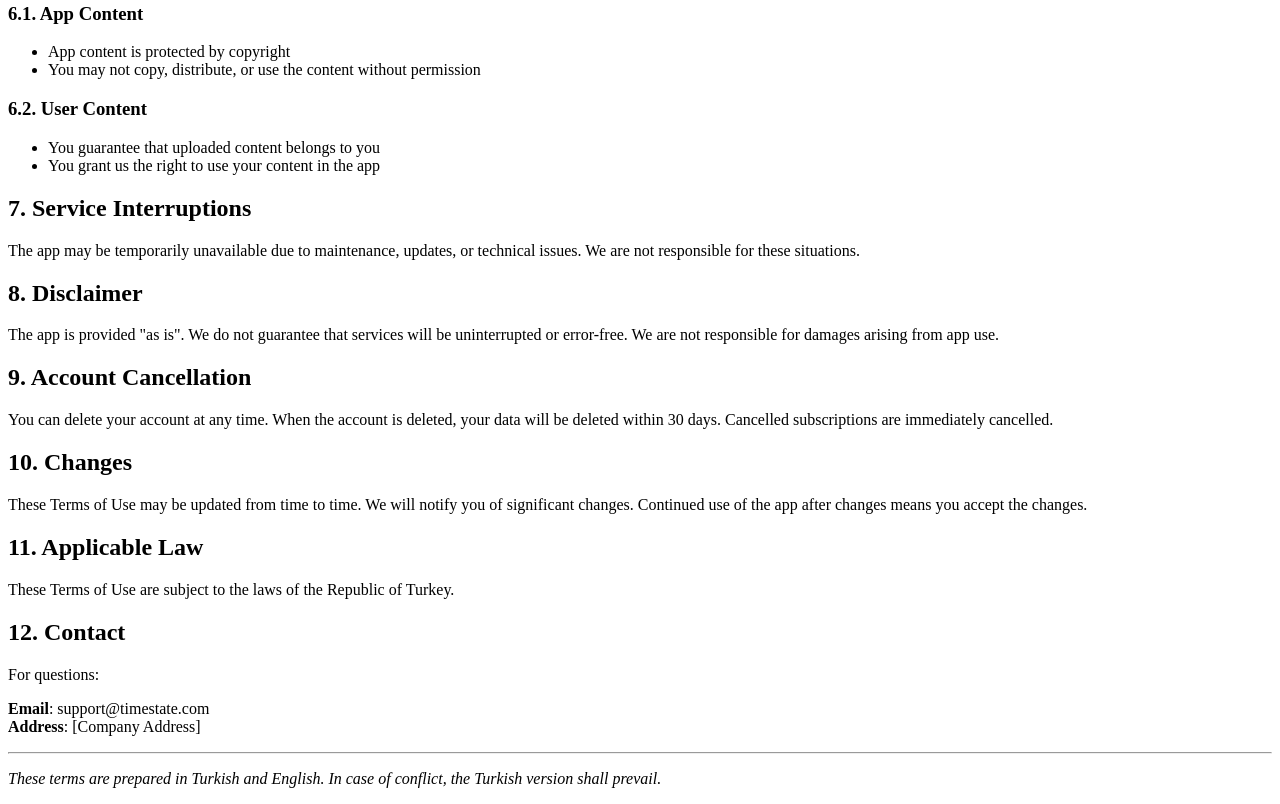
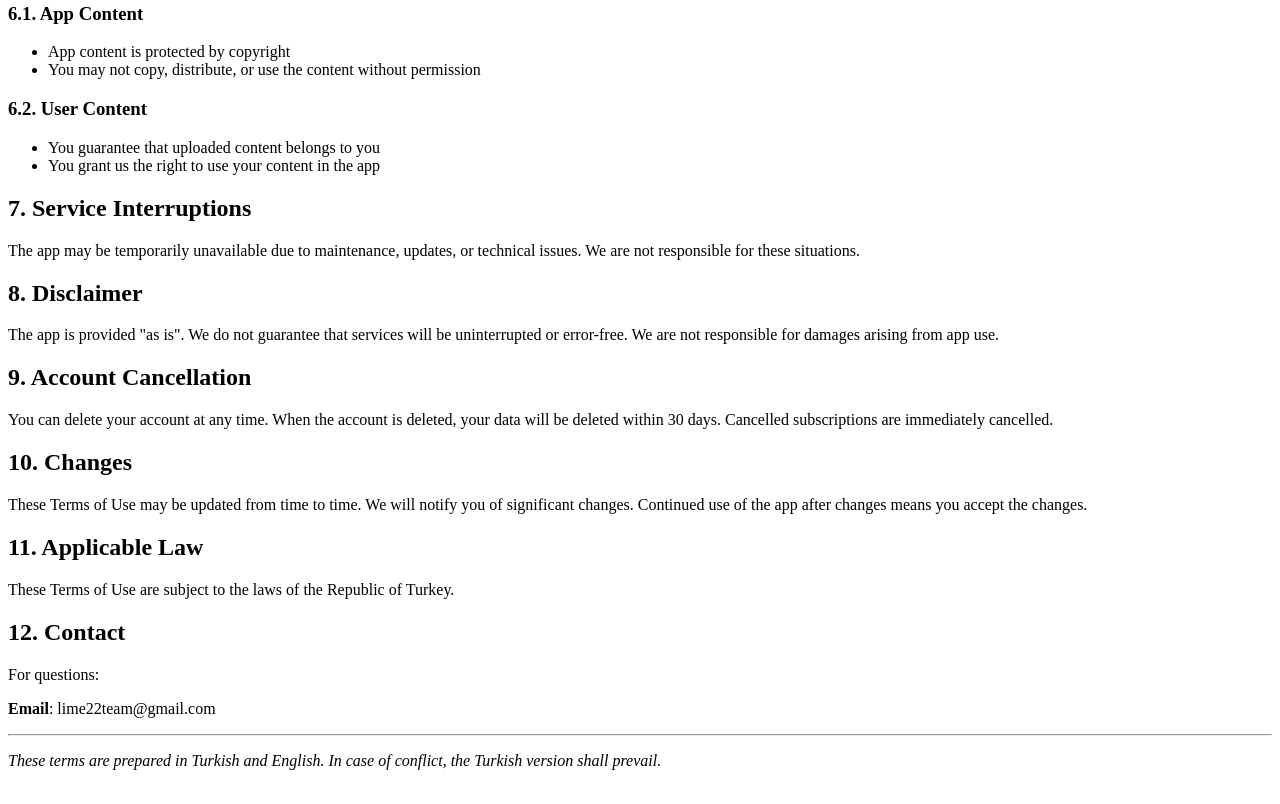
Before and after one commit to lime22team/MyEstateApp, a plain HTML site: page terms-en.html in a window 1280 px wide. Shown: the part 1340-2144 px from the top of the page. Drawn offline with Linux system fonts and the light colour scheme.

Commit message:
Update terms-en.html

```diff
--- a/terms-en.html
+++ b/terms-en.html
@@ -125,8 +125,8 @@
     <h2>12. Contact</h2>
     <p>For questions:</p>
     <p>
-      <strong>Email</strong>: support@timestate.com<br />
-      <strong>Address</strong>: [Company Address]
+      <strong>Email</strong>: lime22team@gmail.com<br />
+
     </p>
 
     <hr />
```
